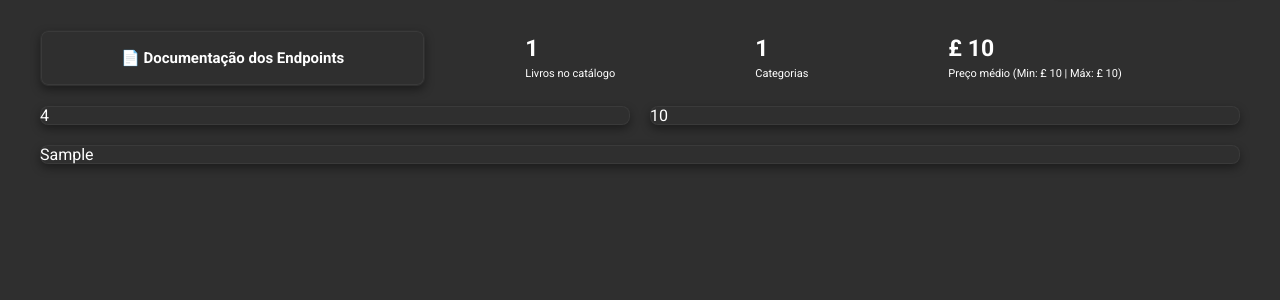
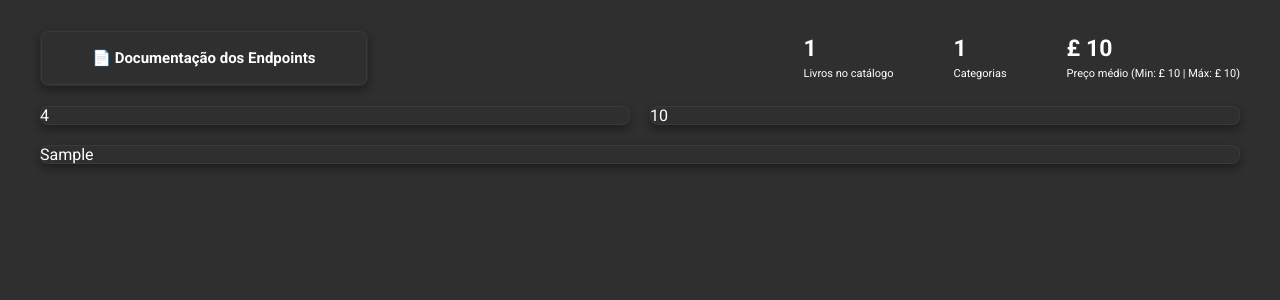
Before and after one commit to leticiafaria7/books-catalog-api, a Flask app: template src/templates/home.html in a window 1280 px wide. Shown: the part 100-400 px from the top of the page. Run offline with Flask 3, Linux system fonts and the light colour scheme; the template is opened without the code that fills it: most values are stand-ins (such as "Sample title", 1, 10 or a date in 2020).

Commit message:
ajustes no front

```diff
--- a/src/api/home_layout.py
+++ b/src/api/home_layout.py
@@ -206,7 +206,7 @@ def home():
         showarrow=False,
         hovertext=(
             "O score da categoria é um valor entre 0 e 1;<br>"
-            "ele é maior quanto:<br>"
+            "ele é maior quanto:<br><br>"
             "• Maior a quantidade de livros<br>"
             "• Menor o preço médio<br>"
             "• Maior o rating médio"
@@ -218,7 +218,7 @@ def home():
         ),
     )
 
-    top_categories_chart = pio.to_html(fig, full_html=False)
+    top_categories_chart = pio.to_html(fig, full_html = False)
 
     # ----------------------------------------------------------------------------------------------- #
     # Renderizar os gráficos na página inicial
--- a/src/static/styles.css
+++ b/src/static/styles.css
@@ -82,12 +82,13 @@ hr {
 .top {
   display: flex;
   align-items: center;
+  justify-content: space-between;
   margin-top: 30px;
 }
 
 .btn {
   background: #2f2f2f;
-  padding: 18px 80px;
+  padding: 18px clamp(16px, 4vw, 80px);
   border-radius: 8px;
   font-family: 'Roboto', bold;
   font-weight: 1000;
@@ -139,12 +140,13 @@ hr {
 
 .metrics {
   display: flex;
-  gap: 40px;
+  gap: 60px;
+  margin-left: 60px;
 }
 
-.metric {
-  margin-left: 100px;
-}
+/* .metric {
+
+} */
 
 .metric strong {
   font-size: 23px;
```
